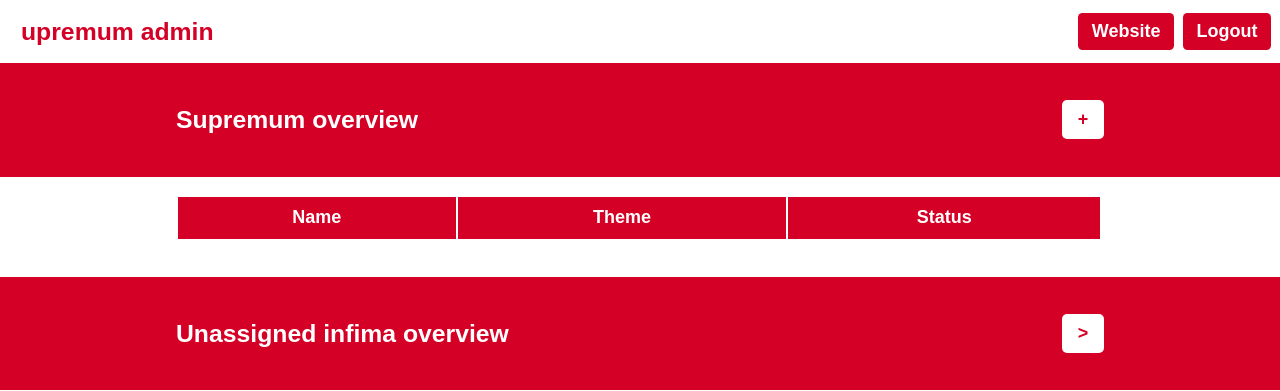
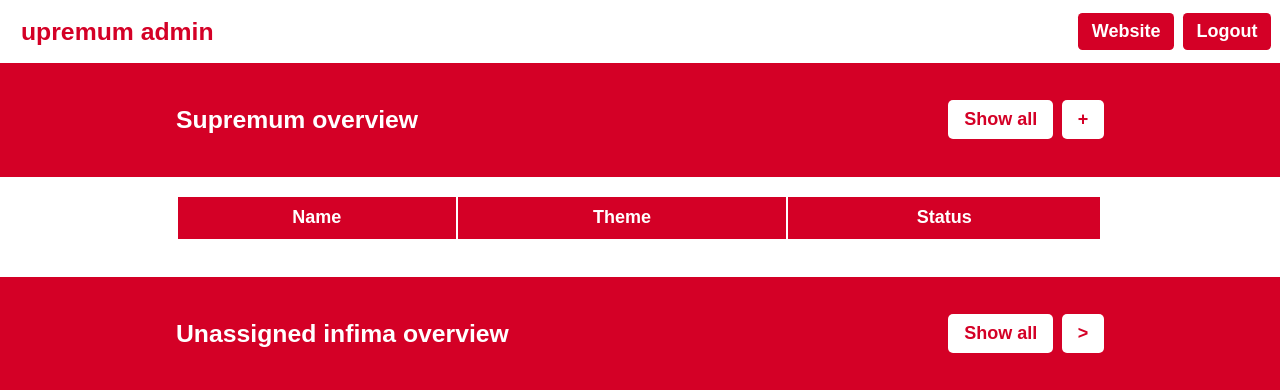
Before and after one commit to GEWIS/supremumweb, a Flask app: page /admin/ in a window 1280 px wide. Shown: the top 391 px of the page. Run offline with Flask 2, Linux system fonts and the light colour scheme; the visitor is signed in with stand-in values (Sample User, id 1); data comes from the database, SQL or seed files in the repository; data that the repository does not hold is empty; some libraries are stand-ins or nearby versions.

Commit message:
feat: by default limit admin supremum list to 5

```diff
--- a/app/admin/routes.py
+++ b/app/admin/routes.py
@@ -1,4 +1,4 @@
-from flask import url_for, redirect, abort, jsonify
+from flask import url_for, redirect, abort, jsonify, request
 from flask_login import login_required
 
 from app.tools import code_page
@@ -9,14 +9,19 @@ from app.home.models import Supremum, Infimum
 from app.tools import render
 from .admin_tools import admin_required, retrieve_supremum_from_form
 
+
 @admin.route('/')
 @admin.route('/home')
 @login_required
 @admin_required
 def index():
-    editions = Supremum._get_editions_in_order()
-    infima = Infimum._get_unassigned_infima()
-    return render('index.html', editions=editions, infima=infima), 200
+    sup_limit = int(request.args.get('nr_supremum', 5))
+    editions = Supremum._get_editions_in_order(limit=sup_limit)
+    inf_limit = int(request.args.get('nr_infima', 5))
+    infima = Infimum._get_unassigned_infima(limit=inf_limit)
+    return render('index.html',
+                  editions=editions, all_editions=sup_limit == 0,
+                  infima=infima, all_infima=inf_limit == 0), 200
 
 
 @admin.route('/supremum/new', methods=["GET", "POST"])
@@ -67,7 +72,7 @@ def infima_of_supremum_edition_with_id(sid: int):
 
     infima = Infimum.get_infima_with_supremum_id(sid)
     return render("admin_infima_overview.html", supremum=supremum,
-                           infima=infima), 200
+                  infima=infima), 200
 
 
 @admin.route('/supremum/<int:sid>/infima/download')
--- a/app/admin/static/stylesheets/admin.css
+++ b/app/admin/static/stylesheets/admin.css
@@ -39,10 +39,18 @@ section p {
     padding: 1rem 1.75rem;
 }
 
+.cta-button + .cta-button {
+    margin-left: 1rem;
+}
+
 .cta-button:hover,
 .cta-button:active {
     transform: translateY(.5rem);
     transition: 50ms;
+}
+
+.buttons {
+    display: flex;
 }
 
 /* Table */
--- a/app/admin/templates/index.html
+++ b/app/admin/templates/index.html
@@ -11,7 +11,12 @@
 <section>
     <div class="table-title">
         <h3>Supremum overview</h3>
-        <a class="cta-button btn-hover" href="{{ url_for('admin.new_supremum')}}"><b>+</b></a>
+        <div class="buttons">
+            {% if not all_editions %}
+                <a class="cta-button btn-hover" href="?nr_supremum=0"><b>Show all</b></a>
+            {% endif %}
+            <a class="cta-button btn-hover" href="{{ url_for('admin.new_supremum')}}"><b>+</b></a>
+        </div>
     </div>
 </section>
 <section>
@@ -22,12 +27,17 @@
 <section>
     <div class="table-title">
         <h3>Unassigned infima overview</h3>
-        <a class="cta-button btn-hover" href="{{ url_for('admin.assign_infima') }}"><b>></b></a>
+        <div class="buttons">
+            {% if not all_infima %}
+                <a class="cta-button btn-hover" href="?nr_infima=0"><b>Show all</b></a>
+            {% endif %}
+            <a class="cta-button btn-hover" href="{{ url_for('admin.assign_infima') }}"><b>></b></a>
+        </div>
     </div>
 </section>
 <section>
-<div class="table-container">
-    {{ infima_table(infima) }}
-</div>
+    <div class="table-container">
+        {{ infima_table(infima) }}
+    </div>
 </section>
 {% endblock %}
--- a/app/home/models.py
+++ b/app/home/models.py
@@ -7,6 +7,7 @@ import os
 import random
 import math
 from typing import List
+
 
 class Supremum(CRUDMixin, db.Model):
     id = db.Column(db.Integer, primary_key=True)
@@ -75,11 +76,13 @@ class Supremum(CRUDMixin, db.Model):
         return cls.query.all()
 
     @classmethod
-    def _get_editions_in_order(cls):
+    def _get_editions_in_order(cls, limit=0):
         """Returns a list containing all editions, with most recent first."""
-        return cls.query\
-            .order_by(Supremum.volume_nr.desc(), Supremum.edition_nr.desc())\
-            .all()
+        query = cls.query\
+            .order_by(Supremum.volume_nr.desc(), Supremum.edition_nr.desc())
+        if limit > 0:
+            query = query.limit(limit)
+        return query.all()
 
 
 class Infimum(CRUDMixin, db.Model):
@@ -94,8 +97,8 @@ class Infimum(CRUDMixin, db.Model):
     def self(self):
         if self.supremum:
             return "/supremum/{}.{}/infima#{}".format(self.supremum.volume_nr,
-                                                  self.supremum.edition_nr,
-                                                  self.id)
+                                                      self.supremum.edition_nr,
+                                                      self.id)
         else:
             return None
 
@@ -185,8 +188,11 @@ class Infimum(CRUDMixin, db.Model):
         return random_infimum or cls.get_random_infimum(depth + 1)
 
     @classmethod
-    def _get_unassigned_infima(cls):
-        return cls.query.filter_by(supremum_id=None).all()
+    def _get_unassigned_infima(cls, limit=0):
+        query = cls.query.filter_by(supremum_id=None)
+        if limit > 0:
+            query = query.limit(limit)
+        return query.all()
 
     @classmethod
     def get_infimum_with_id(cls, id):
```
